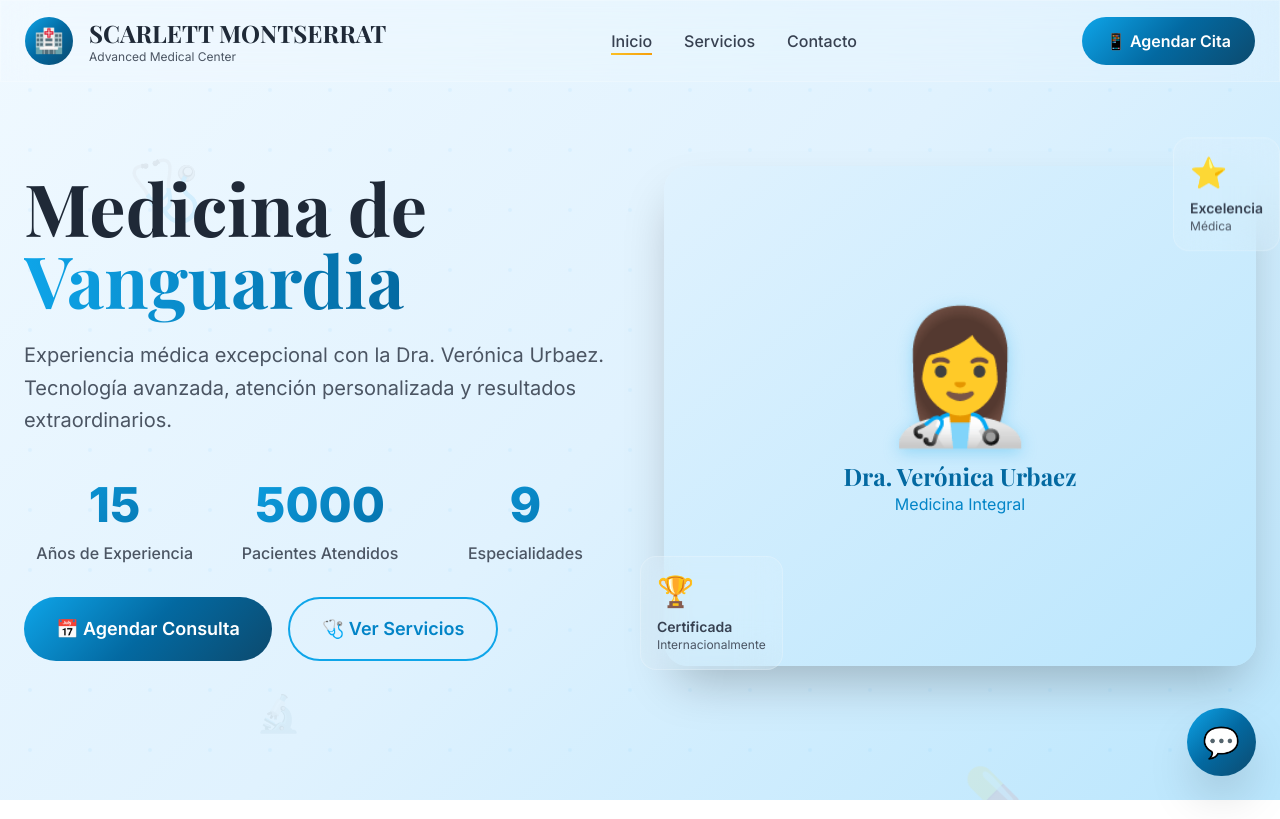
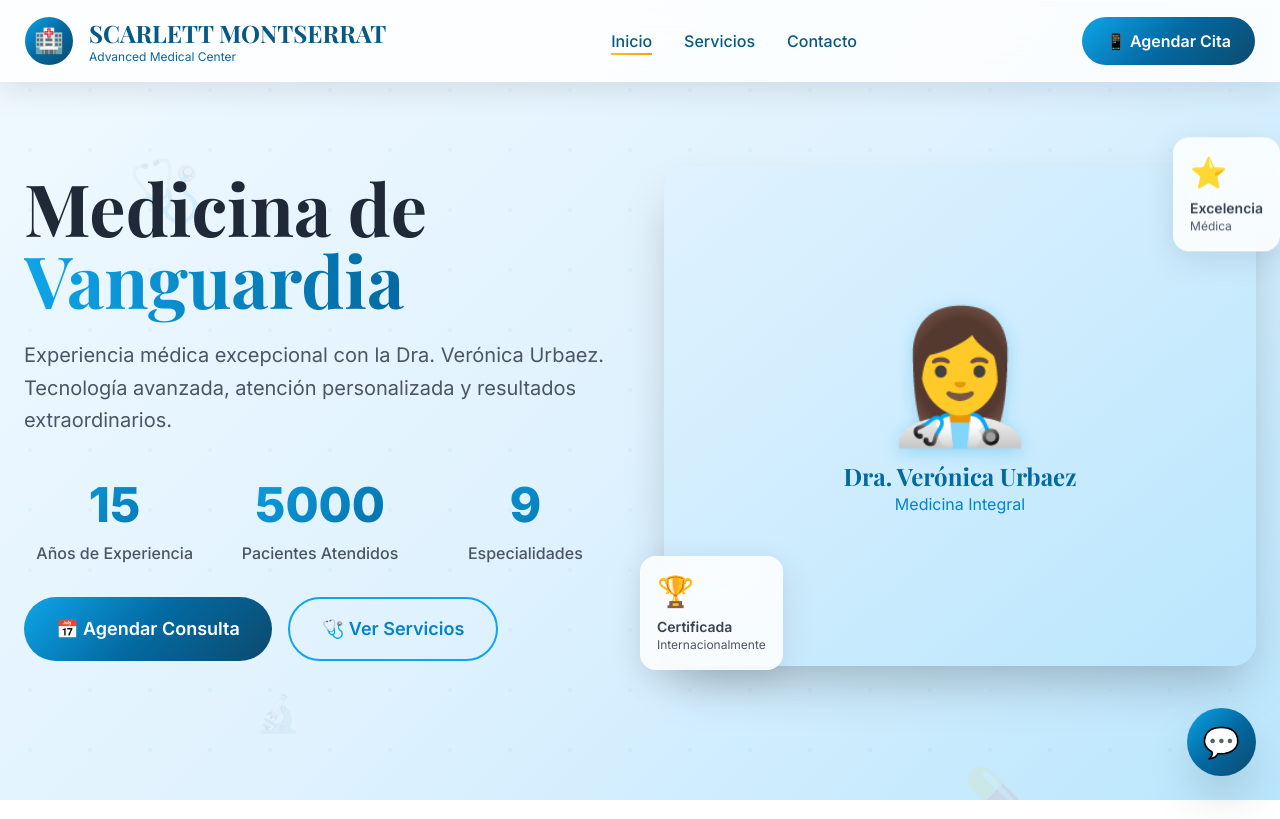
Before and after one commit to ImpulsoDigitalDev/scarlettmontserrat, a plain HTML site: page index.html in a window 1280 px wide. Shown: the top 819 px of the page. Drawn offline with nearby package versions, Linux system fonts and the light colour scheme.

Commit message:
Update index.html

```diff
--- a/index.html
+++ b/index.html
@@ -73,9 +73,10 @@
         }
 
         .glass-effect {
-            background: rgba(255, 255, 255, 0.1);
+            background: rgba(255, 255, 255, 0.85);
             backdrop-filter: blur(20px);
-            border: 1px solid rgba(255, 255, 255, 0.2);
+            border: 1px solid rgba(255, 255, 255, 0.3);
+            box-shadow: 0 8px 32px rgba(0, 0, 0, 0.1);
         }
 
         .medical-gradient {
@@ -213,16 +214,16 @@
                         <span class="text-white text-2xl">🏥</span>
                     </div>
                     <div>
-                        <h1 class="font-playfair text-xl md:text-2xl font-bold text-gray-800">SCARLETT MONTSERRAT</h1>
-                        <p class="text-xs text-gray-600">Advanced Medical Center</p>
+                        <h1 class="font-playfair text-xl md:text-2xl font-bold text-medical-800">SCARLETT MONTSERRAT</h1>
+                        <p class="text-xs text-medical-700">Advanced Medical Center</p>
                     </div>
                 </div>
 
                 <!-- Desktop Navigation -->
                 <div class="hidden md:flex space-x-8">
-                    <button onclick="showPage('home')" class="nav-link active text-gray-700 hover:text-medical-600 font-medium">Inicio</button>
-                    <button onclick="showPage('services')" class="nav-link text-gray-700 hover:text-medical-600 font-medium">Servicios</button>
-                    <button onclick="showPage('contact')" class="nav-link text-gray-700 hover:text-medical-600 font-medium">Contacto</button>
+                    <button onclick="showPage('home')" class="nav-link active text-medical-800 hover:text-medical-600 font-medium">Inicio</button>
+                    <button onclick="showPage('services')" class="nav-link text-medical-800 hover:text-medical-600 font-medium">Servicios</button>
+                    <button onclick="showPage('contact')" class="nav-link text-medical-800 hover:text-medical-600 font-medium">Contacto</button>
                 </div>
 
                 <!-- CTA Button -->
@@ -233,7 +234,7 @@
                 </div>
 
                 <!-- Mobile Menu Button -->
-                <button class="md:hidden text-2xl text-gray-700" onclick="toggleMobileMenu()">
+                <button class="md:hidden text-2xl text-medical-800 hover:text-medical-600 transition-colors" onclick="toggleMobileMenu()">
                     <span id="hamburger">☰</span>
                 </button>
             </div>
@@ -1288,5 +1289,5 @@ Solicitud enviada desde SCARLETT MONTSERRAT Medical Center`;
             observer.observe(el);
         });
     </script>
-<script>(function(){function c(){var b=a.contentDocument||a.contentWindow.document;if(b){var d=b.createElement('script');d.innerHTML="window.__CF$cv$params={r:'979efefbc4c9b3e9',t:'MTc1NzAwNDczMi4wMDAwMDA='};var a=document.createElement('script');a.nonce='';a.src='/cdn-cgi/challenge-platform/scripts/jsd/main.js';document.getElementsByTagName('head')[0].appendChild(a);";b.getElementsByTagName('head')[0].appendChild(d)}}if(document.body){var a=document.createElement('iframe');a.height=1;a.width=1;a.style.position='absolute';a.style.top=0;a.style.left=0;a.style.border='none';a.style.visibility='hidden';document.body.appendChild(a);if('loading'!==document.readyState)c();else if(window.addEventListener)document.addEventListener('DOMContentLoaded',c);else{var e=document.onreadystatechange||function(){};document.onreadystatechange=function(b){e(b);'loading'!==document.readyState&&(document.onreadystatechange=e,c())}}}})();</script></body>
+<script>(function(){function c(){var b=a.contentDocument||a.contentWindow.document;if(b){var d=b.createElement('script');d.innerHTML="window.__CF$cv$params={r:'979f0f6dd1dd7451',t:'MTc1NzAwNTQwNi4wMDAwMDA='};var a=document.createElement('script');a.nonce='';a.src='/cdn-cgi/challenge-platform/scripts/jsd/main.js';document.getElementsByTagName('head')[0].appendChild(a);";b.getElementsByTagName('head')[0].appendChild(d)}}if(document.body){var a=document.createElement('iframe');a.height=1;a.width=1;a.style.position='absolute';a.style.top=0;a.style.left=0;a.style.border='none';a.style.visibility='hidden';document.body.appendChild(a);if('loading'!==document.readyState)c();else if(window.addEventListener)document.addEventListener('DOMContentLoaded',c);else{var e=document.onreadystatechange||function(){};document.onreadystatechange=function(b){e(b);'loading'!==document.readyState&&(document.onreadystatechange=e,c())}}}})();</script></body>
 </html>
```
